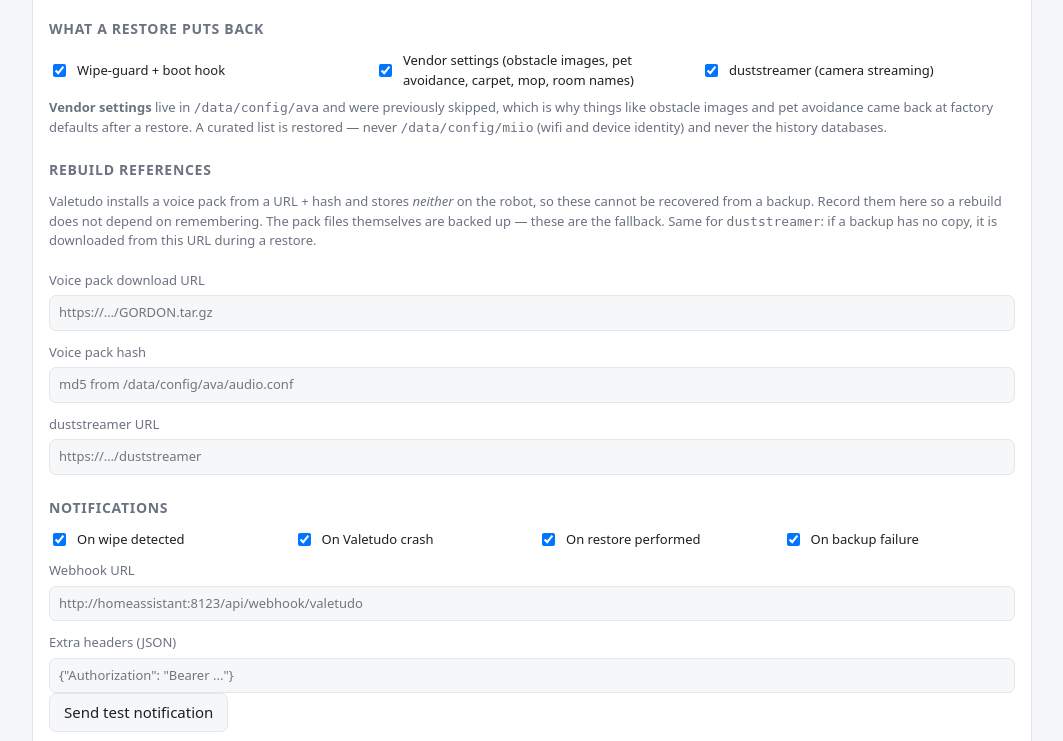
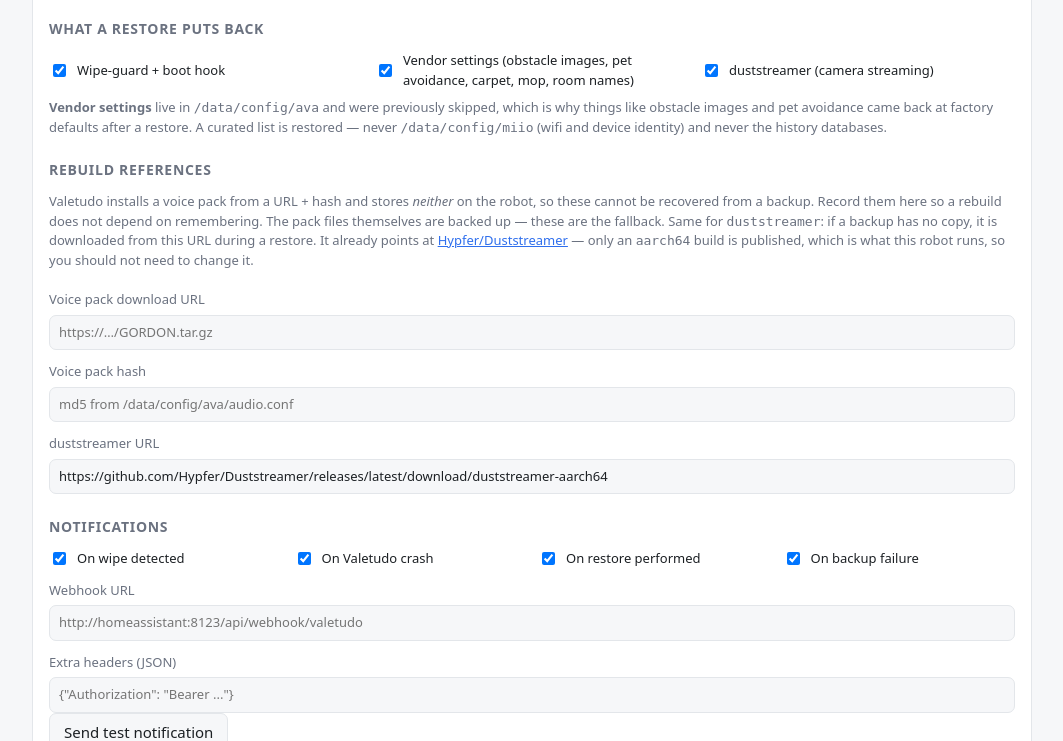
Before and after one commit to adman234/valetudo-restore, a FastAPI app: page /settings in a window 1280 px wide. Shown: the part 739-1480 px from the top of the page, without its empty margins (108-1171 px from the left). Run offline with FastAPI, Linux system fonts and the light colour scheme.

Commit message:
Default duststreamer_url to the official release
Verified against GitHub: Hypfer/Duststreamer publishes exactly one asset,
duststreamer-aarch64 (3,097,916 bytes), and the version-independent
/releases/latest/download/ URL resolves. This robot is aarch64, so the URL is
not templated on architecture - there is no other build to select.

Prefilled rather than left blank: there is no reason to make someone go and find
it, and a blank field silently means 'no duststreamer after a wipe'.

Co-Authored-By: Claude Opus 5 <noreply@anthropic.com>

```diff
--- a/app/models.py
+++ b/app/models.py
@@ -68,7 +68,10 @@ class Settings(BaseModel):
     # files themselves ARE backed up; these are the fallback.
     voice_pack_url: str = ""
     voice_pack_hash: str = ""
-    duststreamer_url: str = ""
+    # Only an aarch64 build is published, so this is not templated on arch.
+    duststreamer_url: str = (
+        "https://github.com/Hypfer/Duststreamer/releases/latest/download/"
+        "duststreamer-aarch64")
 
     # --- valetudo binary ---
     valetudo_arch: Literal["aarch64", "armv7", "amd64"] = "aarch64"
--- a/app/templates/settings.html
+++ b/app/templates/settings.html
@@ -75,12 +75,15 @@
     a rebuild does not depend on remembering. The pack files themselves are
     backed up &mdash; these are the fallback. Same for
     <code>duststreamer</code>: if a backup has no copy, it is downloaded from
-    this URL during a restore.
+    this URL during a restore. It already points at
+    <a href="https://github.com/Hypfer/Duststreamer/releases">Hypfer/Duststreamer</a>
+    &mdash; only an <code>aarch64</code> build is published, which is what this
+    robot runs, so you should not need to change it.
   </p>
   <div class="grid">
     <label class="wide">Voice pack download URL <input name="voice_pack_url" value="{{ s.voice_pack_url }}" placeholder="https://…/GORDON.tar.gz"></label>
     <label class="wide">Voice pack hash <input name="voice_pack_hash" value="{{ s.voice_pack_hash }}" placeholder="md5 from /data/config/ava/audio.conf"></label>
-    <label class="wide">duststreamer URL <input name="duststreamer_url" value="{{ s.duststreamer_url }}" placeholder="https://…/duststreamer"></label>
+    <label class="wide">duststreamer URL <input name="duststreamer_url" value="{{ s.duststreamer_url }}"></label>
   </div>
 
   <h2>Notifications</h2>
```
